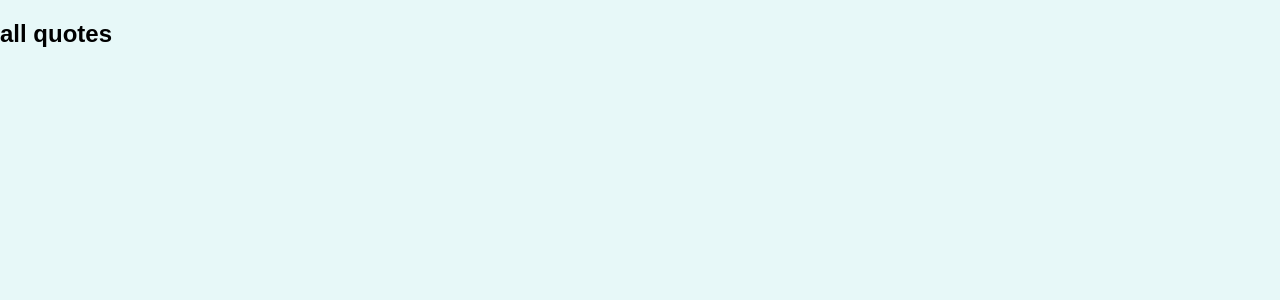
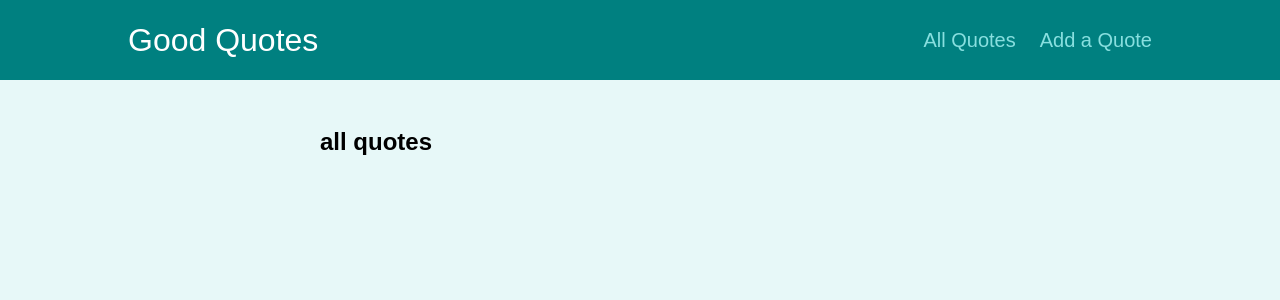
Before and after one commit to igdkaur/quotes-app, a React (Create React App) app: page /quotes in a window 1280 px wide. Shown: the top 300 px of the page. Built offline with nearby package versions, Linux system fonts and the light colour scheme.

Commit message:
navigation component

```diff
--- a/src/App.js
+++ b/src/App.js
@@ -3,17 +3,21 @@
 import QuoteDetail from './pages/QuoteDetail';
 import  NewQuotes from './pages/NewQuotes';
 import { Redirect } from 'react-router-dom';
+import Layout from './components/layout/Layout';
+
 
 
 function App() {
   return (
-    <Switch>
+    <Layout>
+      <Switch>
        <Route path = '/' exact> <Redirect to ='/quotes' /></Route>
       <Route path = '/quotes' exact> <AllQuotes /></Route>
       <Route path = '/quotes/:quoteId'> <QuoteDetail /> </Route>
 
       <Route path = '/new-quote'> <NewQuotes /> </Route>
     </Switch>
+      </Layout>
   );
 }
 
--- /dev/null
+++ b/src/components/layout/Layout.js
@@ -0,0 +1,13 @@
+import {Fragment} from 'react';
+import classes from './Layout.module.css';
+import MainNavigation from './MainNavigation';
+
+
+const Layout = (props) => {
+  return <Fragment>
+    <MainNavigation/>
+    <main className = {classes.main}>{props.children} </main>
+  </Fragment>;
+};
+
+export default Layout;
--- /dev/null
+++ b/src/components/layout/MainNavigation.js
@@ -0,0 +1,23 @@
+import React from 'react';
+import { NavLink } from 'react-router-dom';
+import classes from './MainNavigation.module.css';
+
+
+const MainNavigation = () => {
+  return <header className = {classes.header}>
+    <div className = {classes.logo}> Good Quotes </div>
+    <nav className = {classes.nav}>
+      <ul>
+        <li>
+          <NavLink to= '/quotes' activeClassName='{classes.active}'> All Quotes</NavLink>
+        </li>
+        <li>
+          <NavLink to= '/new-quote' activeClassName='{classes.active}'> Add a Quote</NavLink>
+        </li>
+      </ul>
+
+    </nav>
+  </header>;
+};
+
+export default MainNavigation;
```
Also changed, not shown: 1 other file (tests, documents, lock files or other folders).
